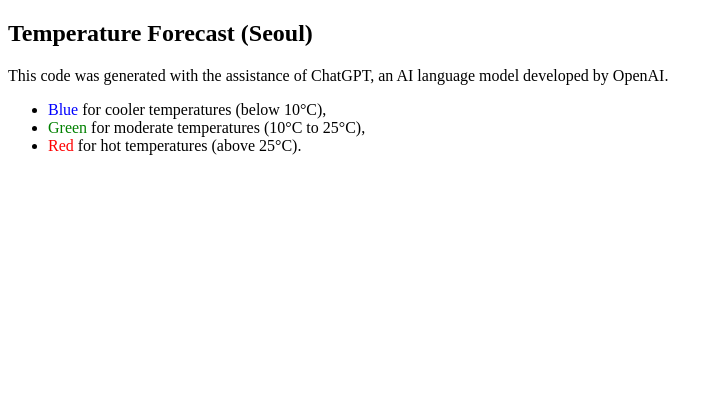
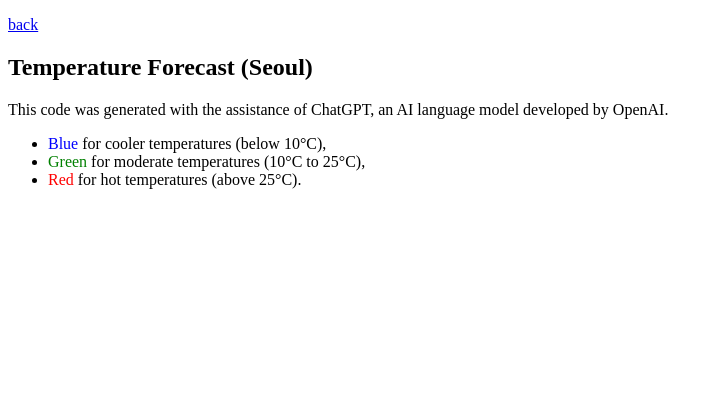
Before and after one commit to anabel-MG/CODE_sp25, a plain HTML site: page SeoulWeather.html in a window 1280 px wide. Shown: the whole page, without its empty margins (0-723 px from the left). Drawn offline with nearby package versions, Linux system fonts and the light colour scheme; no server answers.

Commit message:
Update SeoulWeather.html

```diff
--- a/SeoulWeather.html
+++ b/SeoulWeather.html
@@ -7,6 +7,8 @@
     <script src="https://cdn.jsdelivr.net/npm/chart.js"></script>
 </head>
 <body>
+     <a href="CODE_Portfolio_Proj2.html"><p>back</p></a>
+
     <h2>Temperature Forecast (Seoul)</h2>
     <p>This code was generated with the assistance of ChatGPT, an AI language model developed by OpenAI.</p>
 
```
